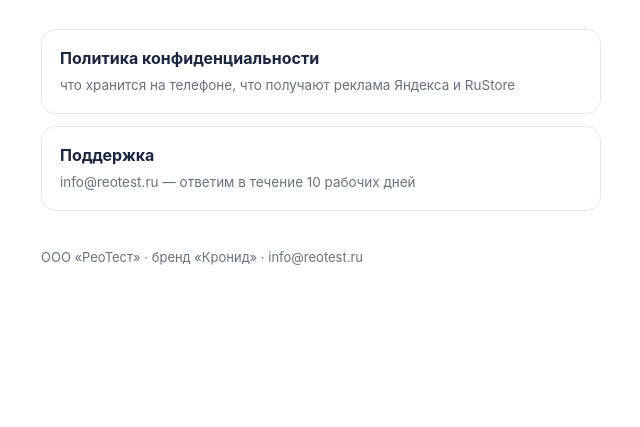
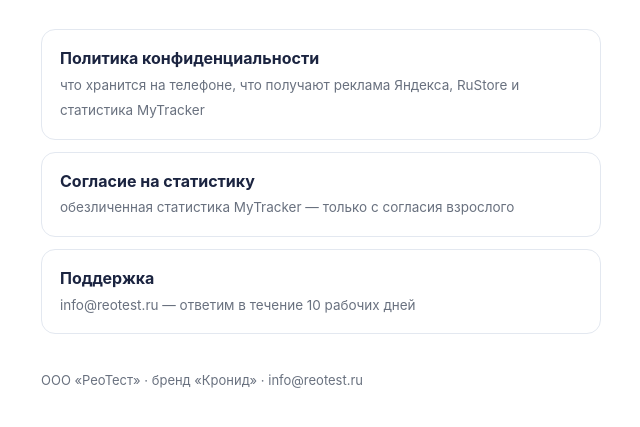
Before and after one commit to Roman-Avito/pitomec, a plain HTML site: page index.html in a window 1280 px wide. Shown: the part 247-674 px from the top of the page, without its empty margins (319-959 px from the left). Drawn offline with Linux system fonts and the light colour scheme.

Commit message:
Главная: ссылка на согласие на статистику

```diff
--- a/index.html
+++ b/index.html
@@ -29,7 +29,11 @@
 
   <a class="doc" href="privacy.html">
     <b>Политика конфиденциальности</b>
-    <span>что хранится на телефоне, что получают реклама Яндекса и RuStore</span>
+    <span>что хранится на телефоне, что получают реклама Яндекса, RuStore и статистика MyTracker</span>
+  </a>
+  <a class="doc" href="soglasie-statistika.html">
+    <b>Согласие на статистику</b>
+    <span>обезличенная статистика MyTracker — только с согласия взрослого</span>
   </a>
   <a class="doc" href="mailto:info@reotest.ru">
     <b>Поддержка</b>
```
